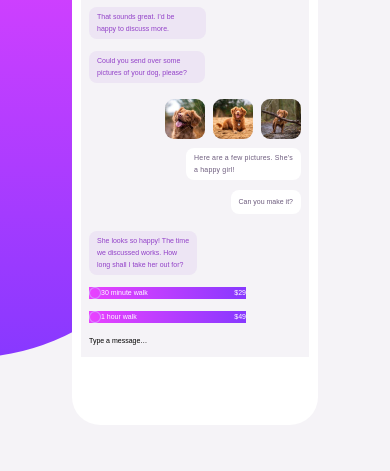
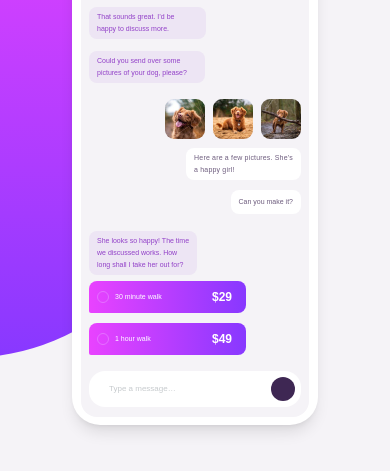
Before and after one commit to felipetn1989/chat-app-css-illustration-master, a plain HTML site: page src/index.html in a window 390 px wide. Shown: the part 144-615 px from the top of the page. Drawn offline with nearby package versions, Linux system fonts and the light colour scheme.

Commit message:
mobile design

```diff
--- a/src/index.html
+++ b/src/index.html
@@ -22,7 +22,7 @@
         class="background block w-3/4 h-[31.375rem] rounded-br-[230px] translate-x-[-33%]"
       ></div>
       <div
-        class="absolute top-16 left-1/2 translate-x-[-50%] block bg-white w-[15.375rem] h-[31.5625rem] rounded-[1.75rem] py-[0.6875rem] px-[0.5625rem] text-xs"
+        class="absolute top-16 left-1/2 translate-x-[-50%] block bg-white w-[15.375rem] h-[31.5625rem] rounded-[1.75rem] py-[0.6875rem] px-[0.5625rem] text-xs shadow-lg"
       >
         <div
           class="phone_top_bg flex flex-col items-center h-[4.125rem] rounded-t-[1.1875rem] rounded-b-md px-3"
@@ -33,7 +33,8 @@
               <img
                 class="w-3"
                 src="../images/chevron-back-outline.svg"
-                alt="Back icon"
+                alt=""
+                aria-hidden="true"
               />
               <img
                 class="w-6 rounded-full border border-white"
@@ -56,7 +57,7 @@
         </div>
 
         <div
-          class="grid gap-3 bg-[#f5f3f7] text-[0.4375rem] px-2 py-2.5 leading-3"
+          class="grid gap-3 bg-[#f5f3f7] text-[0.4375rem] px-2 py-2.5 leading-3 rounded-b-2xl"
         >
           <div
             class="bg-[#ede5f4] text-[#9241c8] px-2 py-1 w-fit rounded-lg pr-8"
@@ -103,21 +104,29 @@
             we discussed works. How <br />
             long shall I take her out for?
           </div>
-          <div class="walk_time flex justify-between items-center text-white w-[9.8125rem]">
-            <div class="flex">
-              <div class="w-3 h-3 border border-[#d89eff] rounded-full"></div>
+          <div
+            class="walk_time flex justify-between items-center text-white w-[9.8125rem] py-2 translate-y-[-0.375rem] rounded-t-lg rounded-br-lg rounded-bl-sm pl-2 pr-3.5"
+
+          >
+            <div class="flex gap-1.5">
+              <div class="w-3 h-3 border border-[#e570ff] rounded-full"></div>
               <span>30 minute walk</span>
-            <div></div></div>
-            <span>$29</span>
+            </div>
+            <span class="text-xs font-bold">$29</span>
           </div>
-          <div class="walk_time flex justify-between items-center text-white w-[9.8125rem]">
-            <div class="flex">
-              <div class="w-3 h-3 border border-[#d89eff] rounded-full"></div>
+          <div
+            class="walk_time flex justify-between items-center text-white w-[9.8125rem] py-2 translate-y-[-0.5rem] rounded-t-lg rounded-br-lg rounded-bl-sm pl-2 pr-3.5"
+          >
+            <div class="flex gap-1.5">
+              <div class="w-3 h-3 border border-[#e570ff] rounded-full"></div>
               <span>1 hour walk</span>
             </div>
-            <span>$49</span>
+            <span class="text-xs font-bold">$49</span>
           </div>
-          <div>Type a message…</div>
+          <div class="text-[#c6cacd] bg-white flex justify-between items-center py-1.5 mt-[-0.25rem] rounded-2xl text-[0.5rem] pl-5 pr-1.5">
+            Type a message…
+            <img class="bg-[#3e2753] w-2 p-3 rounded-full" src="../images/chevron-forward-outline.svg" alt="" aria-hidden="true">
+          </div>
         </div>
       </div>
     </header>
--- a/src/input.css
+++ b/src/input.css
@@ -27,8 +27,8 @@
 
   --White: hsl(0, 0%, 100%);
   --Light-Grayish-Violet-app-background: #f5f3f7;
-  --Very-Dark-Desaturated-Violet-submit-button-background: hsl(271, 36%, 24%);
-  --Very-Light-Magenta-radio-button-outline: hsl(289, 100%, 72%);
+  --Very-Dark-Desaturated-Violet-submit-button-background: #3e2753;
+  --Very-Light-Magenta-radio-button-outline: #e570ff;
 }
 
 body {
```
Also changed, not shown: dist/output.css, images/chevron-forward-outline.svg (added).
